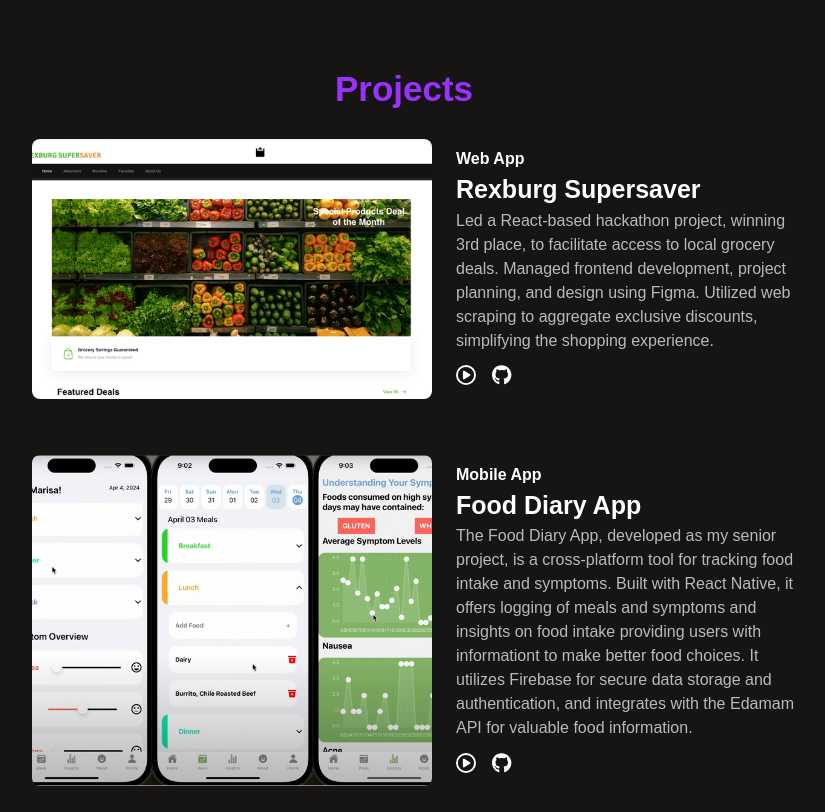
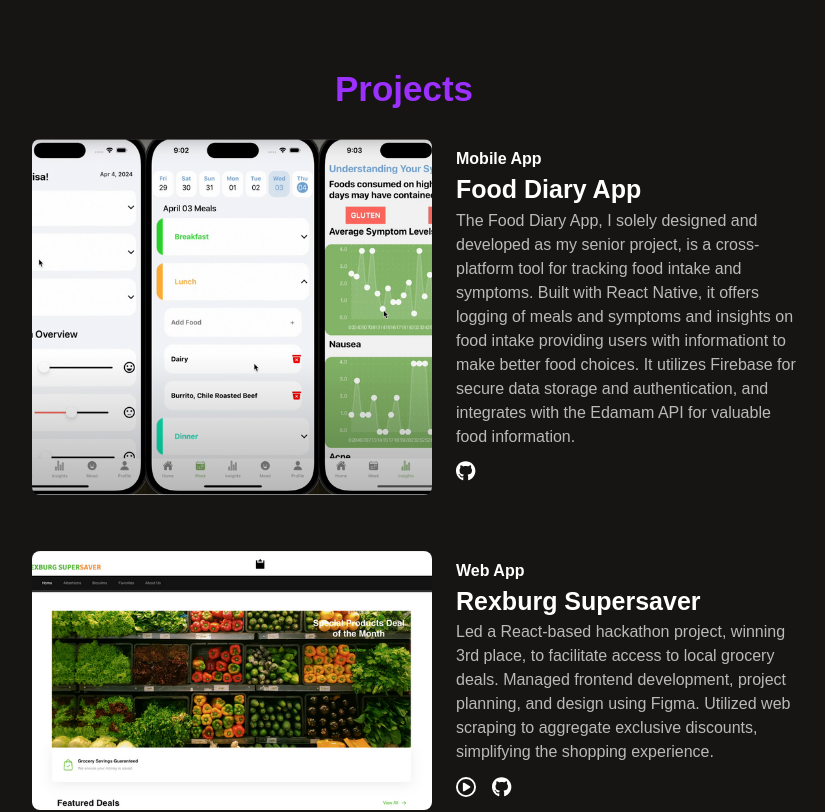
Before and after one commit to mamillergirl/mamillergirl.github.io, a React (Create React App) app: page / in a window 1280 px wide. Shown: the part 840-1652 px from the top of the page, without its empty margins (236-1061 px from the left). Built offline with nearby package versions, Linux system fonts and the light colour scheme.

Commit message:
last change

```diff
--- a/src/components/projects.jsx
+++ b/src/components/projects.jsx
@@ -19,8 +19,9 @@ const Projects = () => {
     <div id="projects" className="mt-20 flex flex-col items-center justify-center w-full">
       <h2 className="mt-4 text-center text-accentColor text-[35px] font-extrabold">Projects</h2>
       <div className="mt-4 flex flex-col items-center">
+        <Project source={foodDiaryApp} alt="Food Diary App" type="Mobile App" title="Food Diary App" description="The Food Diary App, I solely designed and developed as my senior project, is a cross-platform tool for tracking food intake and symptoms. Built with React Native, it offers logging of meals and symptoms and insights on food intake providing users with informationt to make better food choices. It utilizes Firebase for secure data storage and authentication, and integrates with the Edamam API for valuable food information." link="" repository="https://github.com/mamillergirl/food-diary-app" />
+
         <Project source={supersaver} alt="Supersaver" type="Web App" title="Rexburg Supersaver" description="Led a React-based hackathon project, winning 3rd place, to facilitate access to local grocery deals. Managed frontend development, project planning, and design using Figma. Utilized web scraping to aggregate exclusive discounts, simplifying the shopping experience." repository={'https://github.com/mamillergirl/RexburgSuperSaver'} link={'https://mamillergirl.github.io/rexburg-super-saver-ui-demo/'} />
-        <Project source={foodDiaryApp} alt="Food Diary App" type="Mobile App" title="Food Diary App" description="The Food Diary App, developed as my senior project, is a cross-platform tool for tracking food intake and symptoms. Built with React Native, it offers logging of meals and symptoms and insights on food intake providing users with informationt to make better food choices. It utilizes Firebase for secure data storage and authentication, and integrates with the Edamam API for valuable food information." repository="https://github.com/mamillergirl/food-diary-app" />
         {showAllProjects &&
           <>
             <Project source={iride} alt="iride" title="Iride" type="Mobile App" description="Our class project aimed to simplify carpooling for students by creating a dedicated ride board app, replacing the complexity of using Facebook. I contributed to establishing the database infrastructure with Firebase Firestore and developing the frontend with React Native." repository="https://github.com/HuairaNimrod/I-ride" link="" />
```
